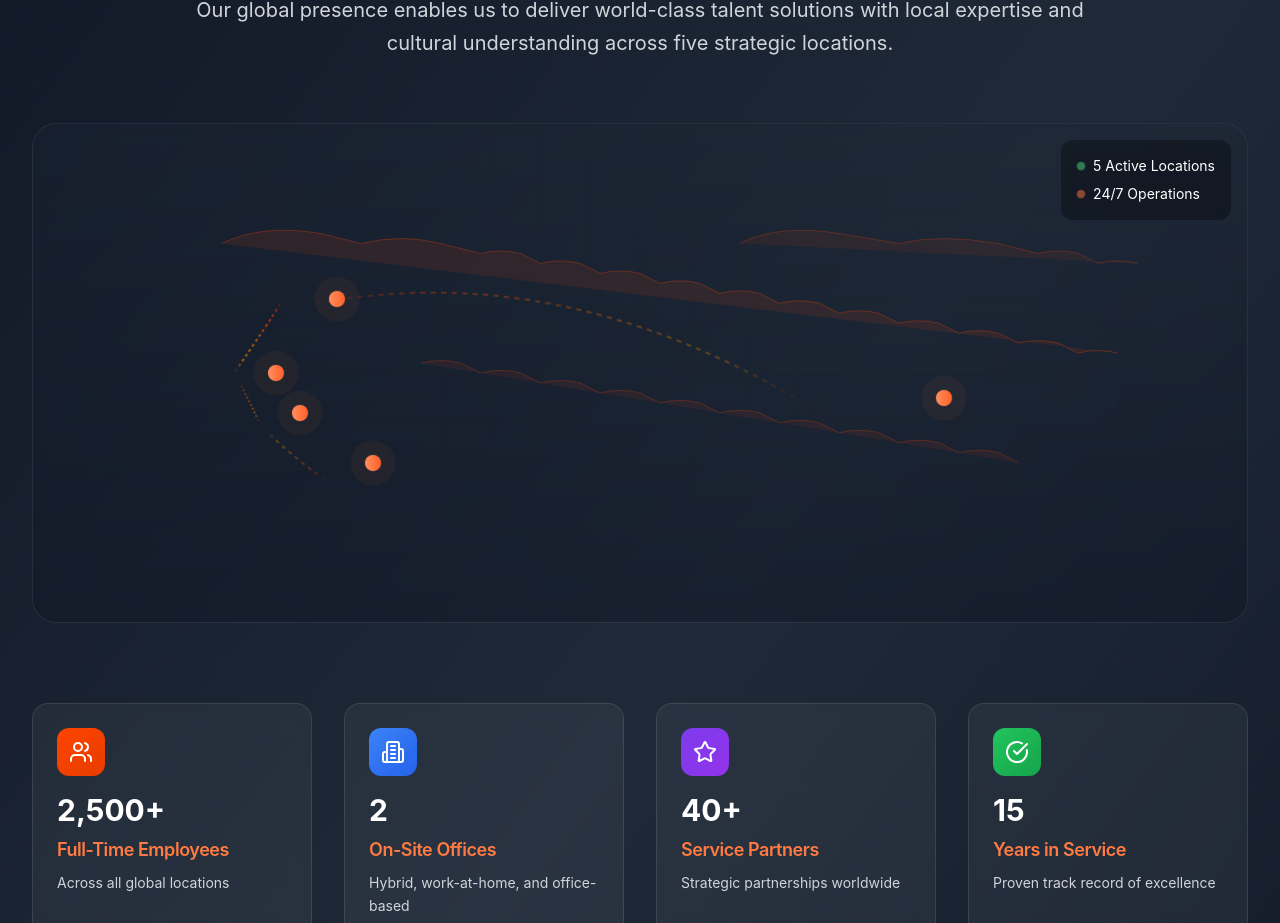
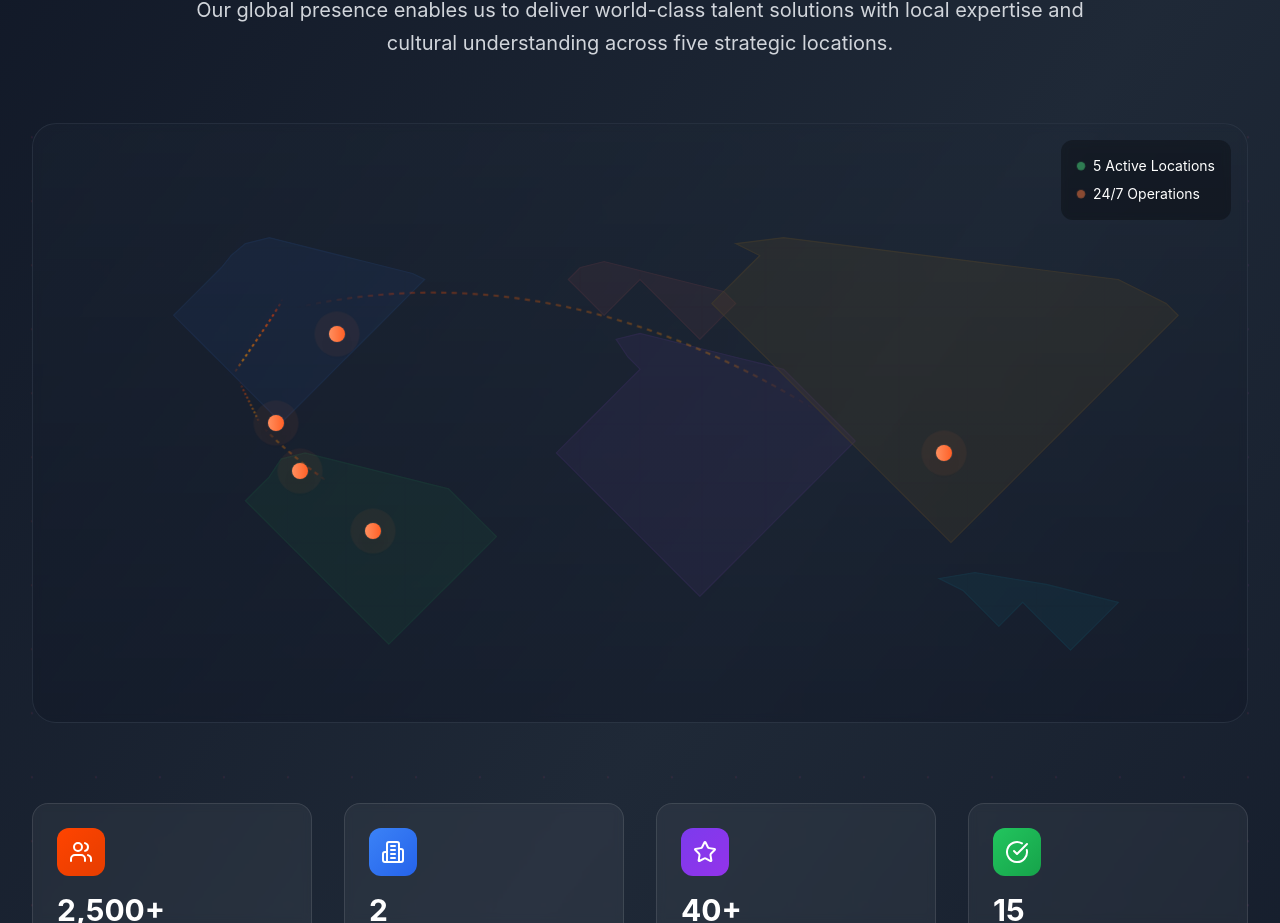
Before and after one commit to chiranperera/talent-amp, a React (Vite) app: page / in a window 1280 px wide. Shown: the part 5457-6380 px from the top of the page. Built offline with nearby package versions, Linux system fonts and the light colour scheme.

Commit message:
Replace custom SVG with real world map background
cgen-b9ffc61f344b4574a3e94d4f45133d76

```diff
--- a/client/components/GlobalFootprint.tsx
+++ b/client/components/GlobalFootprint.tsx
@@ -149,51 +149,60 @@ const GlobalFootprint = () => {
         {/* Interactive World Map */}
         <div className="relative mb-20">
           {/* World Map Container */}
-          <div className="relative w-full max-w-7xl mx-auto h-[500px] bg-gradient-to-b from-gray-800/30 to-gray-900/50 rounded-3xl border border-gray-700/50 overflow-hidden backdrop-blur-sm">
-            {/* Enhanced World Map SVG */}
+          <div className="relative w-full max-w-7xl mx-auto h-[600px] bg-gradient-to-b from-gray-800/30 to-gray-900/50 rounded-3xl border border-gray-700/50 overflow-visible backdrop-blur-sm">
+            {/* Real World Map Background */}
+            <div className="absolute inset-0 w-full h-full">
               <svg
-              className="absolute inset-0 w-full h-full"
+                className="w-full h-full opacity-20"
                 viewBox="0 0 1000 500"
+                xmlns="http://www.w3.org/2000/svg"
               >
                 <defs>
                   <radialGradient id="mapGlow" cx="50%" cy="50%" r="50%">
                     <stop offset="0%" stopColor="rgba(255, 69, 0, 0.1)" />
                     <stop offset="100%" stopColor="rgba(255, 69, 0, 0)" />
                   </radialGradient>
-                <linearGradient id="connectionPulse">
-                  <stop offset="0%" stopColor="rgba(255, 69, 0, 0.8)" />
-                  <stop offset="50%" stopColor="rgba(255, 149, 0, 0.6)" />
-                  <stop offset="100%" stopColor="rgba(255, 69, 0, 0.2)" />
-                </linearGradient>
                 </defs>
 
-              {/* World Continents Simplified */}
+                {/* Simplified but accurate world map continents */}
                 {/* North America */}
-              <path
-                d="M80,120 Q120,100 180,110 L220,120 Q260,110 300,120 L340,130 Q360,125 380,130 L400,140 Q420,135 440,140 L460,150 Q480,145 500,150 L520,160 Q540,155 560,160 L580,170 Q600,165 620,170 L640,180 Q660,175 680,180 L700,190 Q720,185 740,190 L760,200 Q780,195 800,200 L820,210 Q840,205 860,210 L880,220 Q900,215 920,220 L940,230 Q960,225 980,230"
-                fill="rgba(255, 69, 0, 0.1)"
-                stroke="rgba(255, 69, 0, 0.3)"
-                strokeWidth="1"
-              />
+                <path d="M158,110 L170,100 L190,95 L210,100 L230,105 L250,110 L270,115 L290,120 L310,125 L320,130 L310,140 L300,150 L290,160 L280,170 L270,180 L260,190 L250,200 L240,210 L230,220 L220,230 L210,240 L200,250 L190,240 L180,230 L170,220 L160,210 L150,200 L140,190 L130,180 L120,170 L110,160 L120,150 L130,140 L140,130 L150,120 Z"
+                      fill="rgba(59, 130, 246, 0.3)"
+                      stroke="rgba(59, 130, 246, 0.5)"
+                      strokeWidth="1"/>
 
                 {/* South America */}
-              <path
-                d="M280,240 Q300,235 320,240 L340,250 Q360,245 380,250 L400,260 Q420,255 440,260 L460,270 Q480,265 500,270 L520,280 Q540,275 560,280 L580,290 Q600,285 620,290 L640,300 Q660,295 680,300 L700,310 Q720,305 740,310 L760,320 Q780,315 800,320 L820,330 Q840,325 860,330 L880,340"
-                fill="rgba(255, 69, 0, 0.08)"
-                stroke="rgba(255, 69, 0, 0.25)"
-                strokeWidth="1"
-              />
+                <path d="M200,280 L220,275 L240,280 L260,285 L280,290 L300,295 L320,300 L340,305 L350,315 L360,325 L370,335 L380,345 L370,355 L360,365 L350,375 L340,385 L330,395 L320,405 L310,415 L300,425 L290,435 L280,425 L270,415 L260,405 L250,395 L240,385 L230,375 L220,365 L210,355 L200,345 L190,335 L180,325 L170,315 L180,305 L190,295 Z"
+                      fill="rgba(34, 197, 94, 0.3)"
+                      stroke="rgba(34, 197, 94, 0.5)"
+                      strokeWidth="1"/>
+
+                {/* Africa */}
+                <path d="M480,180 L500,175 L520,180 L540,185 L560,190 L580,195 L600,200 L620,205 L630,215 L640,225 L650,235 L660,245 L670,255 L680,265 L670,275 L660,285 L650,295 L640,305 L630,315 L620,325 L610,335 L600,345 L590,355 L580,365 L570,375 L560,385 L550,395 L540,385 L530,375 L520,365 L510,355 L500,345 L490,335 L480,325 L470,315 L460,305 L450,295 L440,285 L430,275 L440,265 L450,255 L460,245 L470,235 L480,225 L490,215 L500,205 L490,195 Z"
+                      fill="rgba(168, 85, 247, 0.3)"
+                      stroke="rgba(168, 85, 247, 0.5)"
+                      strokeWidth="1"/>
+
+                {/* Europe */}
+                <path d="M450,120 L470,115 L490,120 L510,125 L530,130 L550,135 L570,140 L580,150 L570,160 L560,170 L550,180 L540,170 L530,160 L520,150 L510,140 L500,130 L490,140 L480,150 L470,160 L460,150 L450,140 L440,130 Z"
+                      fill="rgba(245, 101, 101, 0.3)"
+                      stroke="rgba(245, 101, 101, 0.5)"
+                      strokeWidth="1"/>
 
                 {/* Asia */}
-              <path
-                d="M600,120 Q640,100 700,110 L760,120 Q800,110 860,120 L900,130 Q920,125 940,130 L960,140 Q980,135 1000,140"
-                fill="rgba(255, 69, 0, 0.08)"
-                stroke="rgba(255, 69, 0, 0.25)"
-                strokeWidth="1"
-              />
+                <path d="M580,100 L620,95 L660,100 L700,105 L740,110 L780,115 L820,120 L860,125 L900,130 L920,140 L940,150 L950,160 L940,170 L930,180 L920,190 L910,200 L900,210 L890,220 L880,230 L870,240 L860,250 L850,260 L840,270 L830,280 L820,290 L810,300 L800,310 L790,320 L780,330 L770,340 L760,350 L750,340 L740,330 L730,320 L720,310 L710,300 L700,290 L690,280 L680,270 L670,260 L660,250 L650,240 L640,230 L630,220 L620,210 L610,200 L600,190 L590,180 L580,170 L570,160 L560,150 L570,140 L580,130 L590,120 L600,110 Z"
+                      fill="rgba(255, 165, 0, 0.3)"
+                      stroke="rgba(255, 165, 0, 0.5)"
+                      strokeWidth="1"/>
 
-              {/* Animated Grid Overlay */}
-              <g opacity="0.1">
+                {/* Australia */}
+                <path d="M750,380 L780,375 L810,380 L840,385 L860,390 L880,395 L900,400 L890,410 L880,420 L870,430 L860,440 L850,430 L840,420 L830,410 L820,400 L810,410 L800,420 L790,410 L780,400 L770,390 Z"
+                      fill="rgba(6, 182, 212, 0.3)"
+                      stroke="rgba(6, 182, 212, 0.5)"
+                      strokeWidth="1"/>
+
+                {/* Grid overlay for tech feel */}
+                <g opacity="0.08">
                   {[...Array(20)].map((_, i) => (
                     <line
                       key={`v-${i}`}
@@ -201,7 +210,7 @@ const GlobalFootprint = () => {
                       y1="0"
                       x2={i * 50}
                       y2="500"
-                    stroke="rgba(255, 69, 0, 0.2)"
+                      stroke="rgba(255, 69, 0, 0.4)"
                       strokeWidth="0.5"
                       className="animate-pulse"
                       style={{ animationDelay: `${i * 100}ms` }}
@@ -214,7 +223,7 @@ const GlobalFootprint = () => {
                       y1={i * 50}
                       x2="1000"
                       y2={i * 50}
-                    stroke="rgba(255, 69, 0, 0.2)"
+                      stroke="rgba(255, 69, 0, 0.4)"
                       strokeWidth="0.5"
                       className="animate-pulse"
                       style={{ animationDelay: `${i * 150}ms` }}
@@ -222,6 +231,7 @@ const GlobalFootprint = () => {
                   ))}
                 </g>
               </svg>
+            </div>
 
             {/* Enhanced Location Markers */}
             {locations.map((location, index) => (
```
Lines whose indentation alone changed are shown as unchanged.
